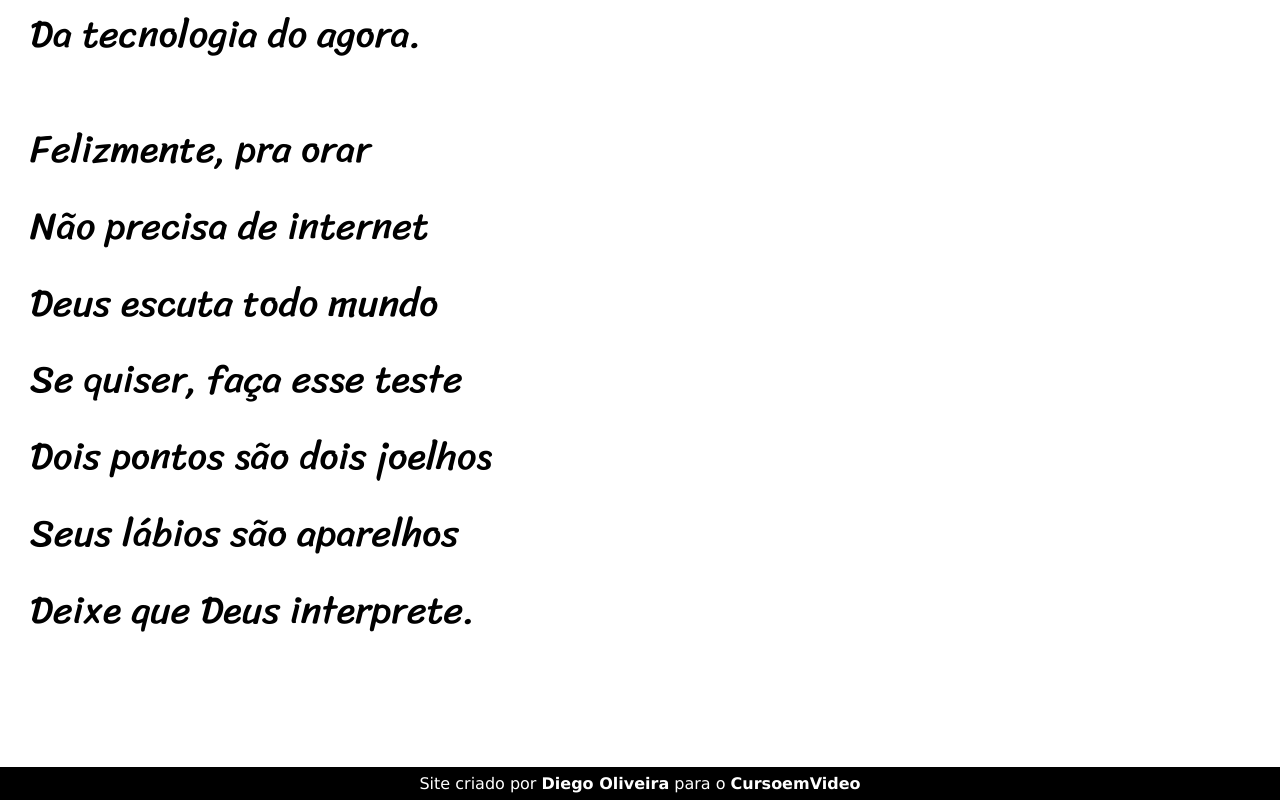
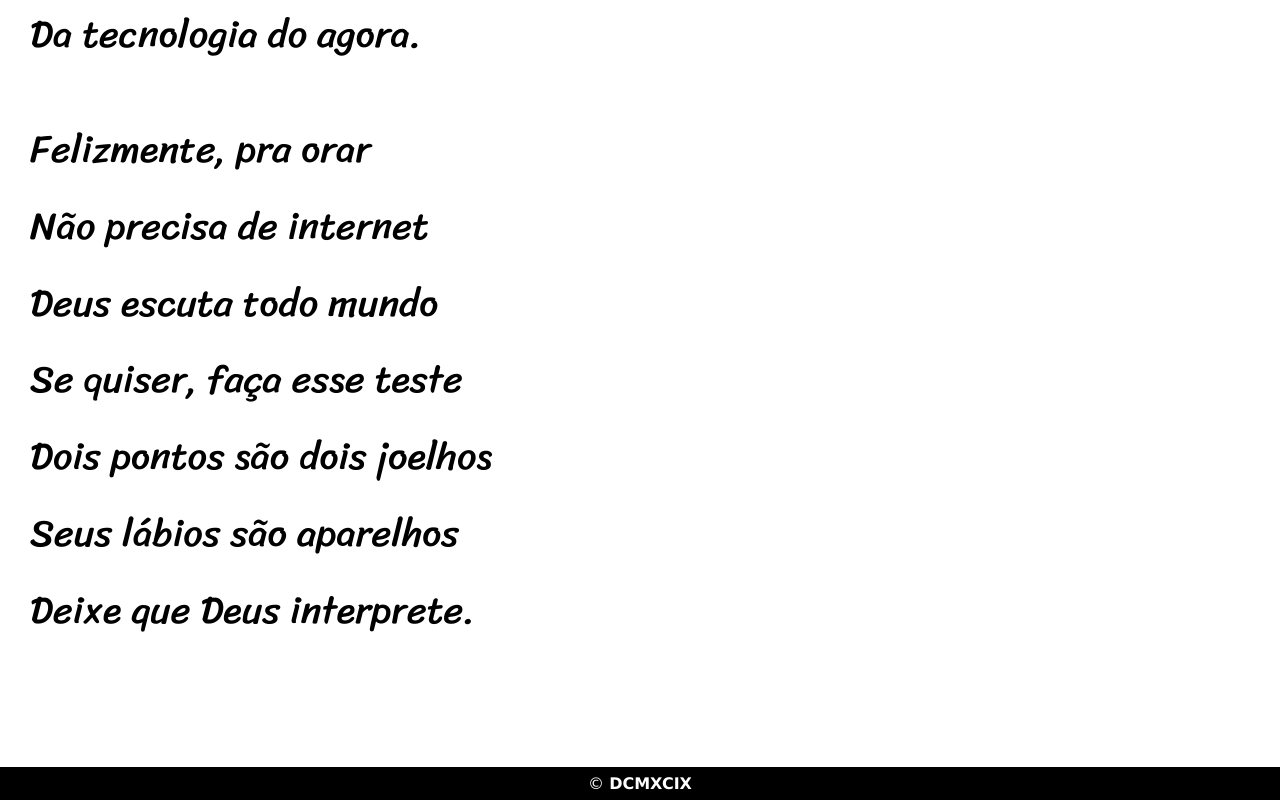
Before and after one commit to DCMXCIX/projeto-cordel, a plain HTML site: page index.html in a window 1280 px wide. Shown: the part 4260-5060 px from the top of the page. Drawn offline with Linux system fonts and the light colour scheme.

Commit message:
atualizacao no rodape

```diff
--- a/index.html
+++ b/index.html
@@ -97,7 +97,7 @@
         </section>
 
     <footer>
-        Site criado por <a href="https://github.com/monstrengo" target="_blank">Diego Oliveira</a> para o <a href="https://www.cursoemvideo.com" target="_blank">CursoemVideo</a>
+       &copy; <a href="https://github.com/DCMXCIX" target="_blank">DCMXCIX</a>
     </footer>
 </body>
 </html>
```
Also changed, not shown: 1 other file.
